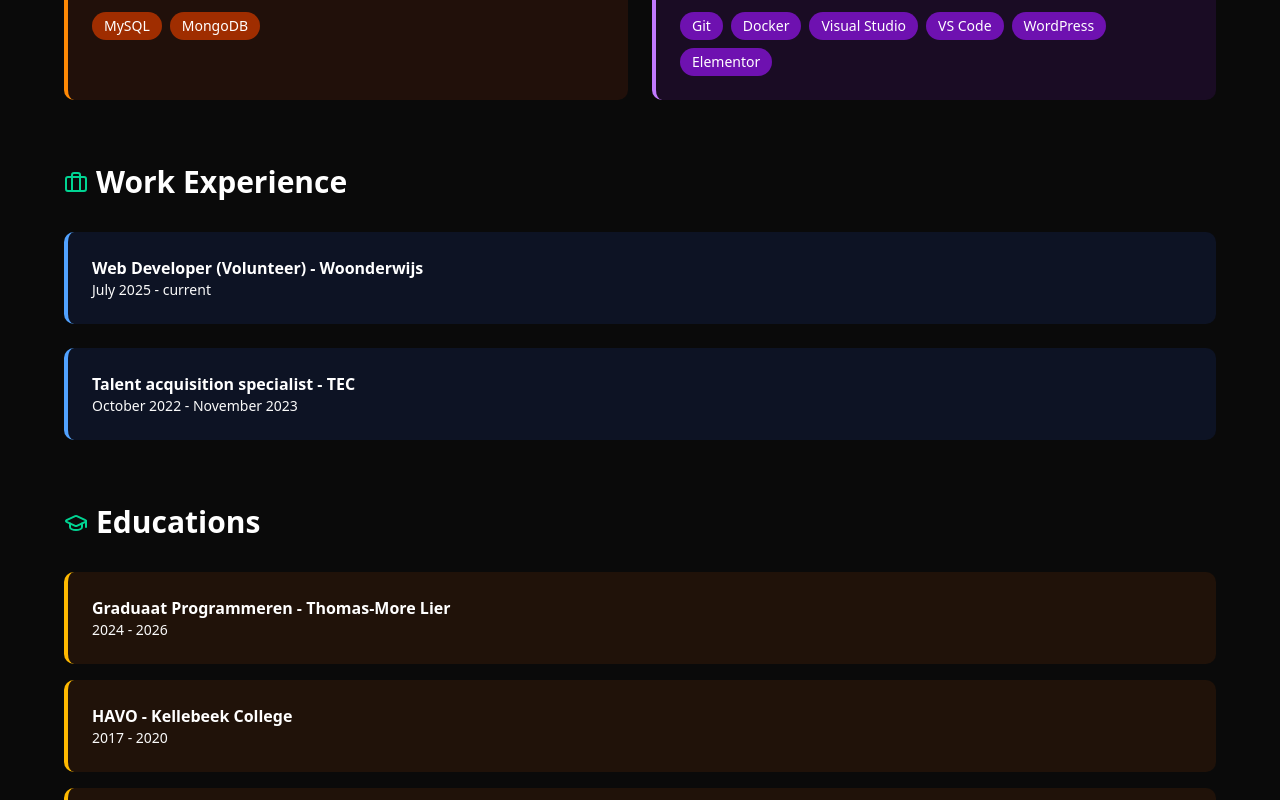
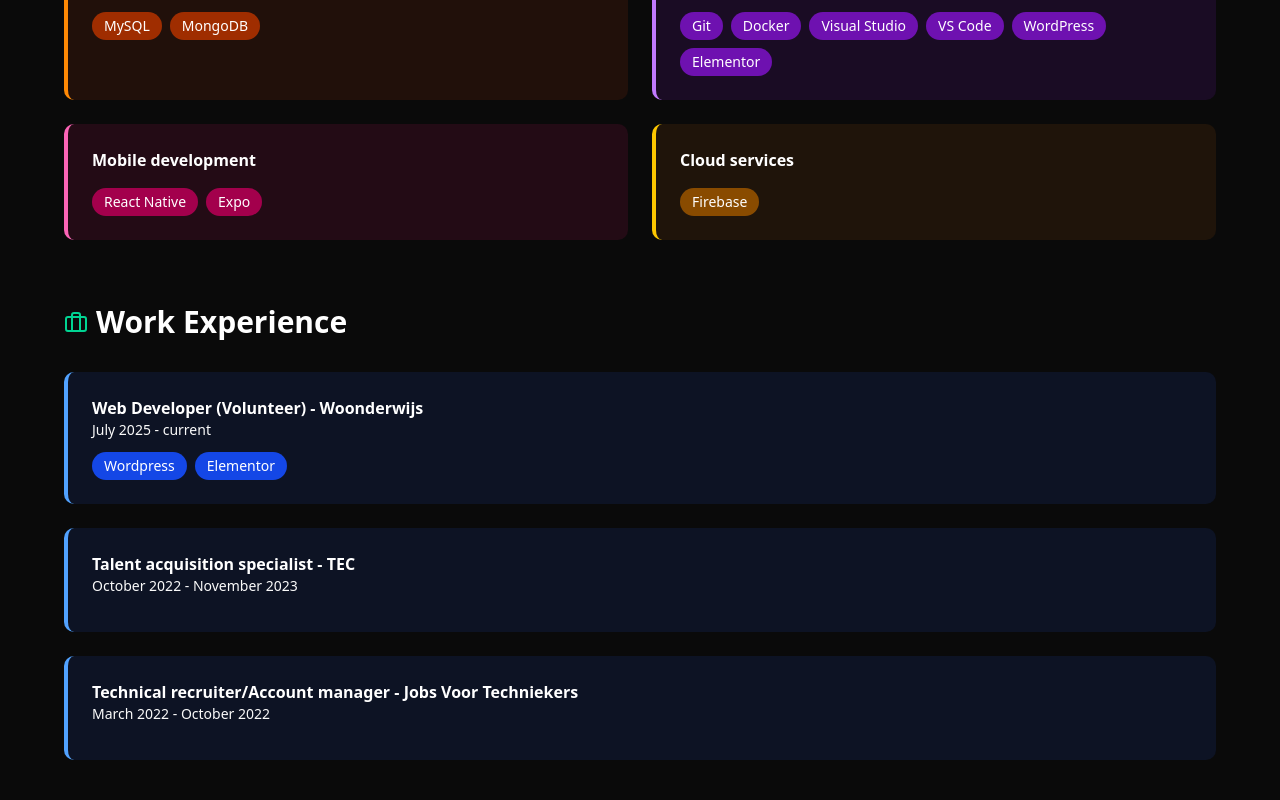
Before and after one commit to WilfredPolderman/Portfolio, a React (Vite) app: page /about in a window 1280 px wide. Shown: the part 580-1380 px from the top of the page. Built offline with nearby package versions, Linux system fonts and the light colour scheme.

Commit message:
Small changes

```diff
--- a/src/components/HomeSections/HeroSection.tsx
+++ b/src/components/HomeSections/HeroSection.tsx
@@ -9,8 +9,7 @@
         <section className="
             py-20 px-4 text-center flex flex-col items-center justify-center
             bg-linear-to-r
-            from-emerald-400 to-cyan-400
-            dark:from-emerald-900 dark:to-cyan-900
+            from-emerald-900 to-cyan-900
         ">
 
             <div className="mb-5 animate-bounce">
--- a/src/components/project/ProjectCard.tsx
+++ b/src/components/project/ProjectCard.tsx
@@ -15,7 +15,7 @@
 */
 export function ProjectCard({ title, displayImage, description, slug, tags }: ProjectCardProps) {
     return (
-        <Card className="shadow-md hover:shadow-lg transition-shadow dark:shadow-none dark:hover:shadow-xl">
+        <Card className="shadow-none hover:shadow-xl transition-shadow">
             <CardHeader className="text-center">
                 <img src={displayImage} alt={title} className="mx-auto mb-2 rounded-md" />
                 <CardTitle className="text-xl">{title}</CardTitle>
@@ -27,8 +27,7 @@
                                 key={tag}
                                 className="
                                     px-3 py-1 text-sm rounded-full
-                                    bg-accent text-accent-foreground
-                                    dark:bg-accent/40 dark:text-accent-foreground
+                                    bg-accent/40 text-accent-foreground
                                 "
                             >
                                 {tag}
--- a/src/data/AboutContent.ts
+++ b/src/data/AboutContent.ts
@@ -20,12 +20,19 @@
     title: "Web Developer (Volunteer)",
     company: "Woonderwijs",
     period: "July 2025 - current",
-    description: ""
+    description: "",
+    skillsUsed: ["Wordpress", "Elementor"]
   },
   {
     title: "Talent acquisition specialist",
     company: "TEC",
     period: "October 2022 - November 2023",
+    description: ""
+  },
+  {
+    title: "Technical recruiter/Account manager",
+    company: "Jobs Voor Techniekers",
+    period: "March 2022 - October 2022",
     description: ""
   }
 ];
--- a/src/data/Projects/HighlightedProjects.ts
+++ b/src/data/Projects/HighlightedProjects.ts
@@ -25,16 +25,12 @@
     },
     {
         id: 3,
-        title: "Unity dino runner",
-        displayImage: "/images/projects/unity-game.png",
-        description: "A dino runner game made in Unity with C#.",
-        fullDescription: `As a school project, I created a 2D Dino Runner game using Unity and C#.
-                          Feel free to play the game yourself by clicking the "Download" button below!`,
-        link: "/projects/unity-dino-runner",
-        downloadLink: "/downloads/Run-Dino-Run.zip",
-        tags: ["Unity", "C#"],
-        slug: "unity-dino-runner",
-        showDownloadButton: true,
-        githubLink: "https://github.com/it-graduaten-aj2526/aj2526-it-challenges-3-unity-WilfredPolderman/tree/main/EigenSpel"
+        title: "Zuunig",
+        displayImage: "/images/projects/zuunig.png",
+        description: "A mobile Android app to track your expenses and help you save money.",
+        fullDescription: "For a school project, I developed a mobile application for Android called Zuunig. I created this app because most budgeting apps are too complex and require too many steps from the user. I wanted to keep it simple, which is why I built this app.",
+        link: "/projects/zuunig",
+        tags: ["React-native", "TypeScript", "Expo", "Firebase" ],
+        slug: "zuunig"
     }
 ];
--- a/src/data/TechStack.ts
+++ b/src/data/TechStack.ts
@@ -19,4 +19,14 @@
         technologies: ["Git", "Docker", "Visual Studio", "VS Code", "WordPress", "Elementor"],
         color: { bg: "bg-purple-50", darkBg: "dark:bg-purple-900/20", border: "border-purple-600", darkBorder: "dark:border-purple-400", badge: "bg-purple-200", darkBadge: "dark:bg-purple-800" }
     },
+    {
+        category: "Mobile development",
+        technologies: ["React Native", "Expo"],
+        color: { bg: "bg-pink-50", darkBg: "dark:bg-pink-900/20", border: "border-pink-600", darkBorder: "dark:border-pink-400", badge: "bg-pink-200", darkBadge: "dark:bg-pink-800" }
+    },
+    {
+        category: "Cloud services",
+        technologies: ["Firebase"],
+        color: { bg: "bg-yellow-50", darkBg: "dark:bg-yellow-900/20", border: "border-yellow-600", darkBorder: "dark:border-yellow-400", badge: "bg-yellow-200", darkBadge: "dark:bg-yellow-800" }
+    }
 ]
--- a/src/models/About.ts
+++ b/src/models/About.ts
@@ -8,6 +8,7 @@
     company: string;
     period: string;
     description: string;
+    skillsUsed?: string[];
 }
 
 export interface Certification {
--- a/src/pages/About.tsx
+++ b/src/pages/About.tsx
@@ -8,14 +8,7 @@
   - Meer gedetailleerde info over mezelf toevoegen
   - Mijn achtergrond, ervaring en interesses beschrijven
   - Link naar socials toevoegen
-  - alle skills weergeven
   - Talen toevoegen
-
-  Volgorde:
-    - Over mij
-    - Opleiding
-    - Certificaten
-    - Skills
 */
 
 export const About: FunctionComponent = () => {
@@ -24,23 +17,23 @@
       <div className="max-w-6xl mx-auto">
 
         <section className="mb-16">
-          <h1 className="text-4xl font-bold text-gray-900 dark:text-white mb-4">About Me</h1>
+          <h1 className="text-4xl font-bold text-white mb-4">About Me</h1>
           <p className="">Fullstack Developer</p>
-          <div className="h-1 w-20 bg-emerald-600 dark:bg-emerald-400 mt-6 rounded"></div>
+          <div className="h-1 w-20 bg-emerald-400 mt-6 rounded"></div>
         </section>
 
         <section className="mb-16">
-          <h2 className="text-3xl font-bold text-gray-900 dark:text-white mb-8">
-            <Code2 className="inline mb-1 mr-2 text-emerald-600 dark:text-emerald-400" />
+          <h2 className="text-3xl font-bold text-white mb-8">
+            <Code2 className="inline mb-1 mr-2 text-emerald-400" />
             Skills
           </h2>
           <div className="grid grid-cols-1 md:grid-cols-2 gap-6">
             {techStack.map((stack) => (
-              <div key={stack.category} className={`${stack.color.bg} ${stack.color.darkBg} p-6 rounded-lg border-l-4 ${stack.color.border} ${stack.color.darkBorder}`}>
-                <h3 className="font-semibold text-gray-900 dark:text-white mb-4">{stack.category}</h3>
+              <div key={stack.category} className={`${stack.color.darkBg} p-6 rounded-lg border-l-4 ${stack.color.darkBorder}`}>
+                <h3 className="font-semibold text-white mb-4">{stack.category}</h3>
                 <div className="flex flex-wrap gap-2">
                   {stack.technologies.map((tech) => (
-                    <span key={tech} className={`px-3 py-1 text-sm ${stack.color.badge} ${stack.color.darkBadge} text-gray-900 dark:text-white rounded-full`}>
+                    <span key={tech} className={`px-3 py-1 text-sm ${stack.color.darkBadge} text-white rounded-full`}>
                       {tech}
                     </span>
                   ))}
@@ -51,29 +44,36 @@
         </section>
 
         <section className="mb-16">
-          <h2 className="text-3xl font-bold text-gray-900 dark:text-white mb-8">
-            <Briefcase className="inline mb-1 mr-2 text-emerald-600 dark:text-emerald-400" />
+          <h2 className="text-3xl font-bold text-white mb-8">
+            <Briefcase className="inline mb-1 mr-2 text-emerald-400" />
             Work Experience</h2>
           <div>
             {workExperience.map((work, index) => (
-              <article key={index} className="mb-6 bg-blue-50 dark:bg-blue-900/20 p-6 rounded-lg border-l-4 border-blue-600 dark:border-blue-400">
-                <h3 className="font-semibold text-gray-900 dark:text-white">{work.title} - {work.company}</h3>
+              <article key={index} className="mb-6 bg-blue-900/20 p-6 rounded-lg border-l-4 border-blue-400">
+                <h3 className="font-semibold text-white">{work.title} - {work.company}</h3>
                 <p className="text-sm">{work.period}</p>
                 {work.description && <p className="mt-2">{work.description}</p>}
+                <div className="flex flex-wrap gap-2 mt-3">
+                  {work.skillsUsed?.map((skill) => (
+                    <span key={skill} className="px-3 py-1 text-sm bg-blue-700 text-white rounded-full">
+                      {skill}
+                    </span>
+                  ))}
+                </div>
               </article>
             ))}
           </div>
         </section>
 
         <section className="mb-16">
-          <h2 className="text-3xl font-bold text-gray-900 dark:text-white mb-8">
-            <GraduationCap className="inline mb-1 mr-2 text-emerald-600 dark:text-emerald-400" />
+          <h2 className="text-3xl font-bold text-white mb-8">
+            <GraduationCap className="inline mb-1 mr-2 text-emerald-400" />
             Educations
           </h2>
           <div className="space-y-4">
             {education.map((edu, index) => (
-              <article key={index} className="bg-amber-50 dark:bg-amber-900/20 p-6 rounded-lg border-l-4 border-amber-600 dark:border-amber-400">
-                <h3 className="font-semibold text-gray-900 dark:text-white">{edu.title}</h3>
+              <article key={index} className="bg-amber-900/20 p-6 rounded-lg border-l-4 border-amber-400">
+                <h3 className="font-semibold text-white">{edu.title}</h3>
                 <p className="text-sm">{edu.period}</p>
               </article>
             ))}
@@ -81,14 +81,14 @@
         </section>
 
         <section className="mb-16">
-          <h2 className="text-3xl font-bold text-gray-900 dark:text-white mb-8">
-            <Scroll className="inline mb-1 mr-2 text-emerald-600 dark:text-emerald-400" />
+          <h2 className="text-3xl font-bold text-white mb-8">
+            <Scroll className="inline mb-1 mr-2 text-emerald-400" />
             Certifications
           </h2>
           {certifications.map((cert, index) => (
-            <article key={index} className="mb-6 bg-purple-50 dark:bg-purple-900/20 p-6 rounded-lg border-l-4 border-purple-600 dark:border-purple-400 flex items-center justify-between">
+            <article key={index} className="mb-6 bg-purple-900/20 p-6 rounded-lg border-l-4 border-purple-400 flex items-center justify-between">
               <div>
-                <h3 className="font-semibold text-gray-900 dark:text-white">{cert.title}</h3>
+                <h3 className="font-semibold text-white">{cert.title}</h3>
                 <p className="text-sm">{cert.issuer}</p>
                 <p className="text-sm">{cert.period}</p>
               </div>
--- a/src/pages/Contact.tsx
+++ b/src/pages/Contact.tsx
@@ -9,8 +9,8 @@
   return (
     <div className="py-12 px-4">
       <div className="max-w-6xl mx-auto">
-        <h1 className="text-4xl font-bold text-gray-900 dark:text-white mb-4">Contact</h1>
-        <div className="border-b border-gray-200 dark:border-gray-700 mb-12"></div>
+        <h1 className="text-4xl font-bold text-white mb-4">Contact</h1>
+        <div className="border-b border-gray-700 mb-12"></div>
 
       </div>
     </div>
--- a/src/pages/projects/Projects.tsx
+++ b/src/pages/projects/Projects.tsx
@@ -11,8 +11,8 @@
   return (
     <div className="py-12 px-4">
       <div className="max-w-6xl mx-auto">
-        <h1 className="text-4xl font-bold text-gray-900 dark:text-white mb-4">Projects</h1>
-        <div className="border-b border-gray-200 dark:border-gray-700 mb-12"></div>
+        <h1 className="text-4xl font-bold text-white mb-4">Projects</h1>
+        <div className="border-b border-gray-700 mb-12"></div>
         <AllProjectsComponent />
       </div>
     </div>
```
Also changed, not shown: src/components/ui/button.tsx (+4 -4 lines), src/data/Projects/AllProjects.ts (+12 -8 lines), src/pages/projects/ProjectDetailPages.tsx (+10 -10 lines).
